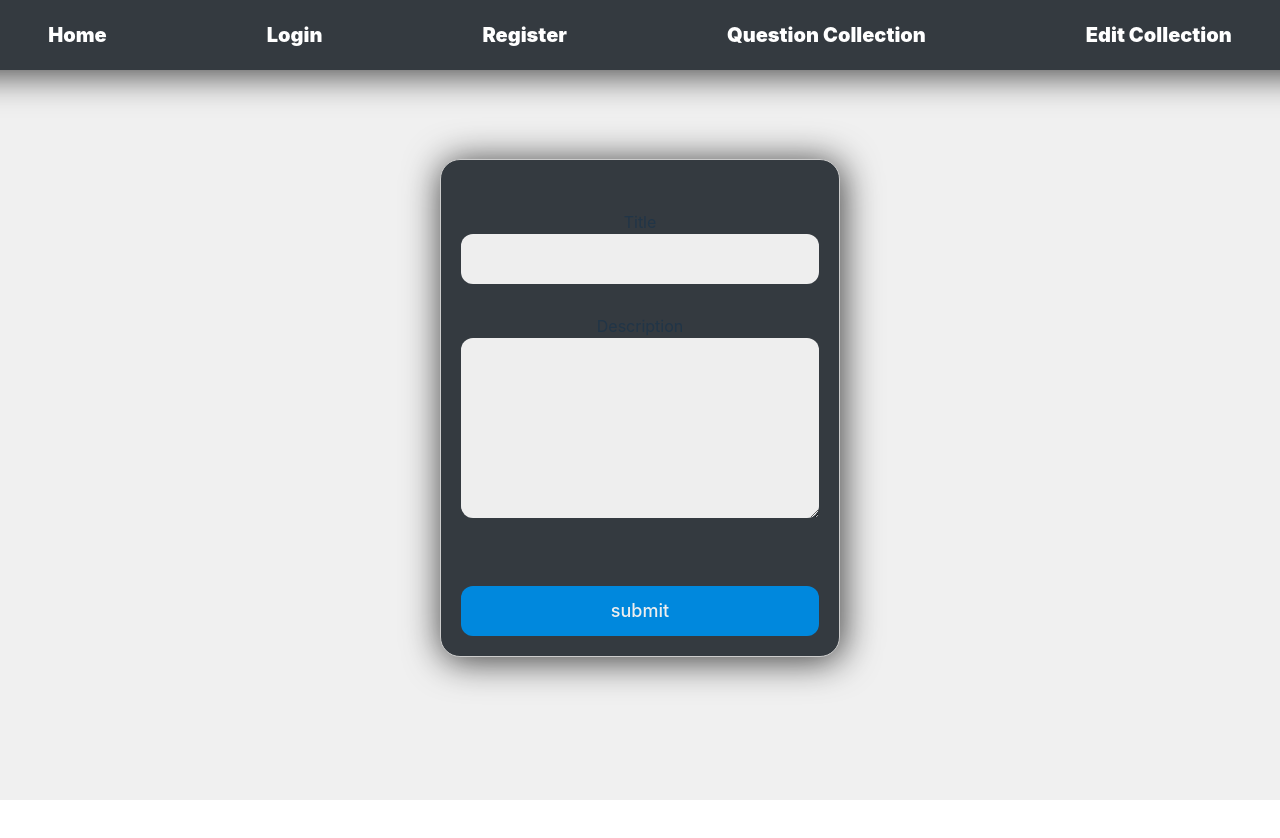
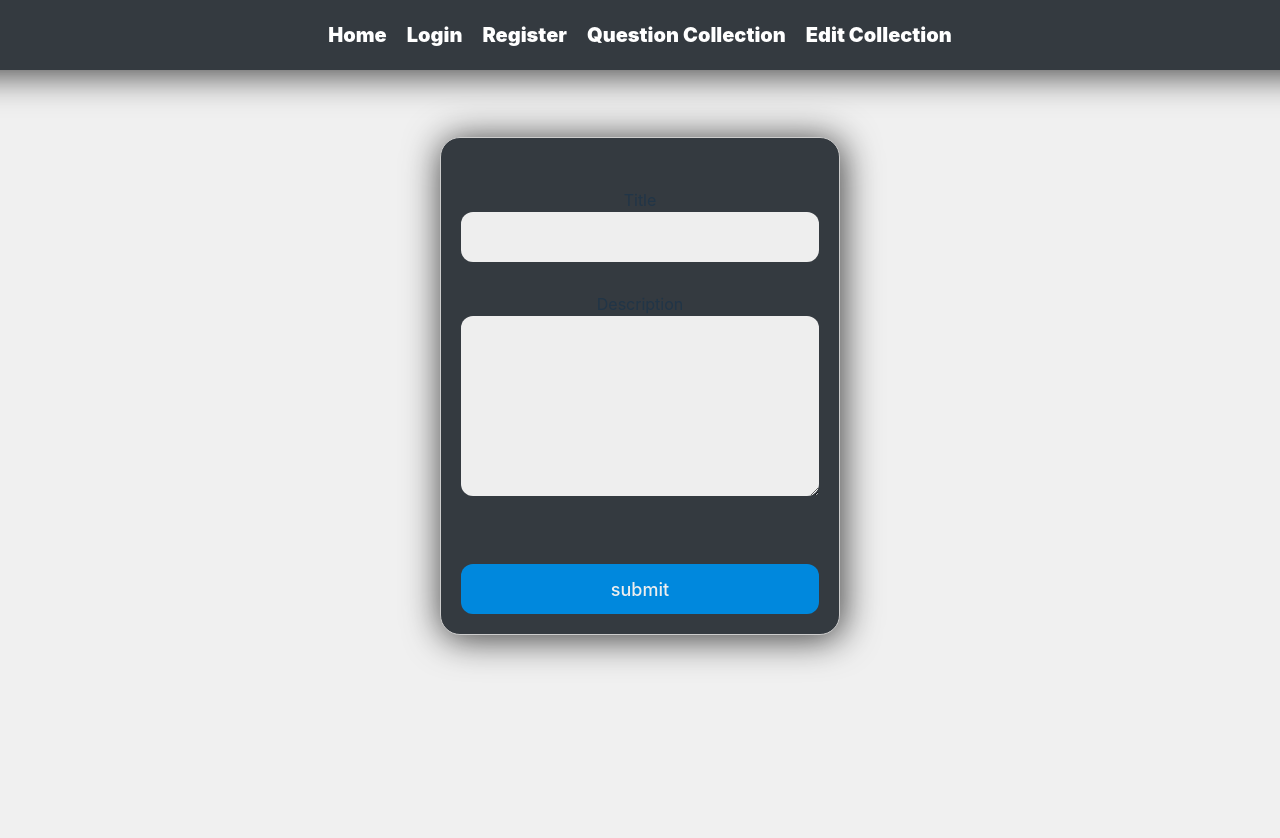
Before and after one commit to korodigergo/stackflow-react3, a React (Vite) app: page /addquestion in a window 1280 px wide. Shown: the top 838 px of the page. Before the commit the page ends 800 px from the top, so only its background shows below. Built offline with nearby package versions, Linux system fonts and the light colour scheme.

Commit message:
fixed question bugs

```diff
--- a/index.html
+++ b/index.html
@@ -5,10 +5,12 @@
     <link rel="icon" type="image/svg+xml" href="/vite.svg" />
     <meta name="viewport" content="width=device-width, initial-scale=1.0" />
     <link href="https://fonts.googleapis.com/css?family=Poppins:400,500,600,700&display=swap" rel="stylesheet">
+    <link href="https://fonts.googleapis.com/css2?family=Poppins:wght@400;700&display=swap" rel="stylesheet">
     <title>Vite + React</title>
   </head>
   <body>
     <div id="root"></div>
     <script type="module" src="/src/main.jsx"></script>
+
   </body>
 </html>
--- a/src/App.css
+++ b/src/App.css
@@ -1,3 +1,5 @@
+
+
 #root {
   max-width: 1280px;
   margin: 0 auto;
@@ -9,7 +11,9 @@ body{
   background-color: #f0f0f0;
 
 }
-
+main{
+  margin-top: 80px;
+}
 #header{
   z-index: 999;
   width: 250vh;
@@ -34,3 +38,72 @@ body{
 #navbar a:hover{
   color: 	#6c757d;
 }
+
+/* App.css */
+
+.root-layout {
+  display: flex;
+  flex-direction: column;
+  height: 100vh;
+}
+
+header {
+  background-color: #333;
+  color: #fff;
+  padding: 10px;
+  display: flex;
+  justify-content: space-between;
+  align-items: center;
+}
+
+#navbar {
+  display: flex;
+  flex-direction: row;
+  align-items: center;
+}
+
+#navbar a {
+  color: #fff;
+  text-decoration: none;
+  margin: 0 10px;
+}
+
+.menu-logo {
+  display: none; /* Initially hidden on larger screens */
+}
+
+.menu-logo div {
+  width: 35px;
+  height: 3px;
+  background-color: white;
+  margin: 6px 0;
+  transition: transform 0.4s; /* Apply transition to the transform property */
+}
+
+
+
+@media (max-width: 690px) {
+  .menu-logo {
+    display: block;
+  }
+
+  #navbar {
+    display: none; /* Initially hidden on smaller screens */
+    flex-direction: column;
+    position: absolute;
+    top: 70px;
+    left: 0;
+    background-color: #333;
+    width: 100%;
+  }
+
+  #navbar.open {
+    display: flex; /* Display when menu is toggled */
+  }
+
+  #navbar a {
+    display: block;
+    padding: 10px;
+    text-align: center;
+  }
+}
--- a/src/App.jsx
+++ b/src/App.jsx
@@ -1,24 +1,45 @@
-
+import React, { useState } from "react";
 import { NavLink, Outlet } from "react-router-dom";
 import "./App.css";
 
 function App() {
+  const [menuOpen, setMenuOpen] = useState(false);
+
+  const toggleMenu = () => {
+    setMenuOpen(!menuOpen);
+  };
+
   return (
     <div className="root-layout">
       <header id="header">
-        <nav id="navbar">
-          <NavLink to="/">Home</NavLink>
-          <NavLink to="/login">Login</NavLink>
-          <NavLink to="/register">Register</NavLink>
-          <NavLink to="/questions">Question Collection</NavLink>
-          <NavLink to="/addquestion">Edit Collection</NavLink>
+        <div className="menu-logo" onClick={toggleMenu}>
+        <div className={menuOpen ? "open bar1" : "bar1"}></div>
+          <div className={menuOpen ? "open bar2" : "bar2"}></div>
+          <div className={menuOpen ? "open bar3" : "bar3"}></div>
+        </div>
+        <nav id="navbar" className={menuOpen ? "open" : ""}>
+          <NavLink to="/" onClick={toggleMenu}>
+            Home
+          </NavLink>
+          <NavLink to="/login" onClick={toggleMenu}>
+            Login
+          </NavLink>
+          <NavLink to="/register" onClick={toggleMenu}>
+            Register
+          </NavLink>
+          <NavLink to="/questions" onClick={toggleMenu}>
+            Question Collection
+          </NavLink>
+          <NavLink to="/addquestion" onClick={toggleMenu}>
+            Edit Collection
+          </NavLink>
         </nav>
       </header>
       <main>
         <Outlet />
       </main>
     </div>
-    )
+  );
 }
 
 export default App;
--- a/src/pages/EditQuestions.jsx
+++ b/src/pages/EditQuestions.jsx
@@ -1,9 +1,17 @@
-import { useState } from "react";
+import { useState, useEffect } from "react";
 import "./EditQuestions.css";
 
 export default function EditQuestions() {
   const [title, setTitle] = useState("");
   const [description, setDescription] = useState("");
+  const [user_id, setUserId] = useState(-1);
+
+  useEffect(() => {
+    const id = JSON.parse(localStorage.getItem("userId"));
+    if(id && id > 0){
+      setUserId(id);
+    }
+  }, [])
 
   const handleSubmit = async () => {
     console.log("from edit page, handleSubmit");
@@ -11,6 +19,7 @@ export default function EditQuestions() {
     const questionPost = {
       title,
       description,
+      user_id
     };
 
     try {
@@ -24,7 +33,7 @@ export default function EditQuestions() {
 
       if (response.ok) {
         const addedQuestion = await response.json();
-        console.log("New book question", addedQuestion);
+        console.log("New question", addedQuestion);
       } else {
         console.error("Failed to add the question");
       }
--- a/src/pages/QuestionPage.css
+++ b/src/pages/QuestionPage.css
@@ -6,7 +6,7 @@ h2{
   display: flex;
   position: absolute;
   left: 0;
-  top: 100px;
+  top: 110px;
   justify-content: left;
   width: 100%;
   margin: 0;
@@ -37,8 +37,11 @@ h2{
 }
 
 #answer{
-  display: flex;
-  width: 200%;
+  word-wrap: break-word;
+  align-items: center;
+  position: relative;
+  width: 400px;
+  height: 100px;
   border: 1px solid black;
   margin-bottom: 10px;
   justify-content: center;
@@ -90,8 +93,11 @@ h2{
 
 #answer-delete{
   color: red;
+  font-size: 30px;
   position: absolute;
   right: 0;
+  top: -15px;
+  height: 40px;
   cursor: pointer;
 }
 
```
